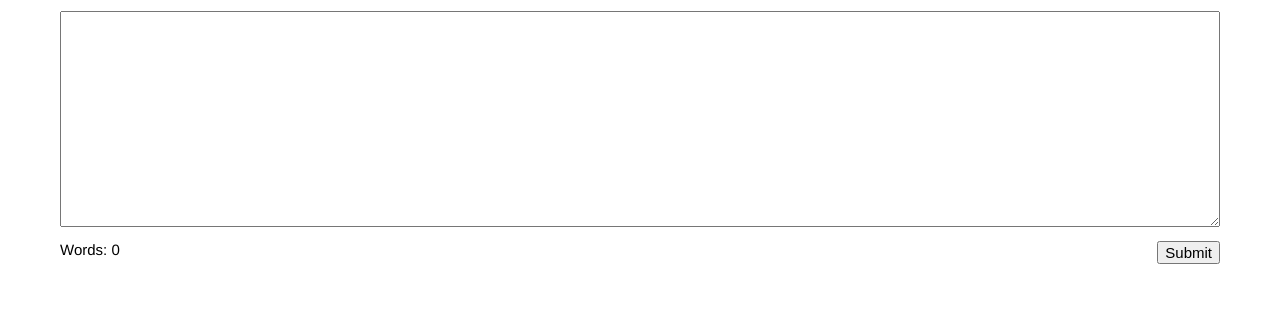
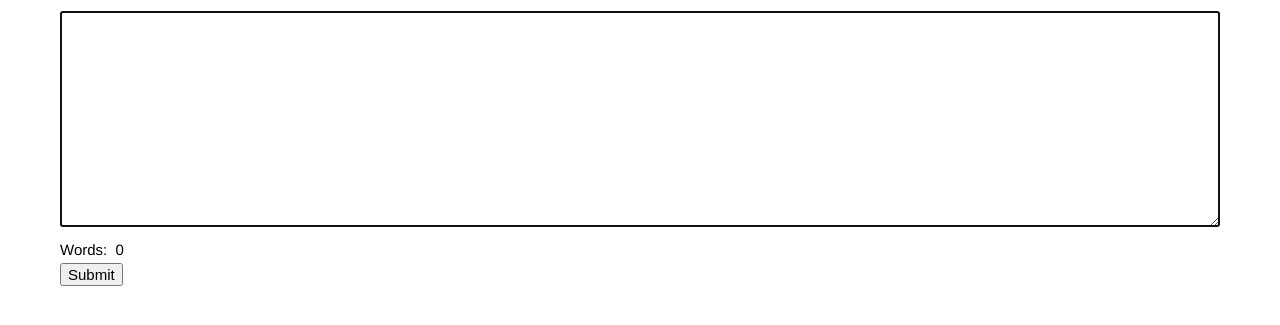
Before and after one commit to echirlin/wordcount, a plain HTML site: page index.html in a window 1280 px wide. Shown: the part 79-404 px from the top of the page. Drawn offline with nearby package versions, Linux system fonts and the light colour scheme.

Commit message:
focus and spacing fixes

```diff
--- a/css/style.css
+++ b/css/style.css
@@ -34,10 +34,12 @@ div, input, textarea, button {
 	font-size: 1.5rem;
 }
 .wordcount-submit {
-	float: right;
-	clear: both;
+	display: block;
+	margin-top: 4px;
+}
+#wordcount-count-value {
+	padding: 2px 4px;
 }
 .error {
 	background: #ef8770;
-	padding: 4px 6px;
 }
--- a/index.html
+++ b/index.html
@@ -11,9 +11,9 @@
 			<div class="form-container">
 				<h1 class="page-title">Welcome to Word Count</h1>
 				<form id="wordcount-form">
-					<textarea rows="14" class="wordcount-text-input" name="wordcount-text-input"></textarea>
+					<textarea rows="14" tabindex="1" autofocus class="wordcount-text-input" name="wordcount-text-input"></textarea>
 					<div class="wordcount-count-label">Words: <span id="wordcount-count-value">0</span></div>
-					<button type="submit" class="wordcount-submit">Submit</button>
+					<button type="submit" class="wordcount-submit" tabindex="2">Submit</button>
 				</form>
 			</div>
 		</div>
```
